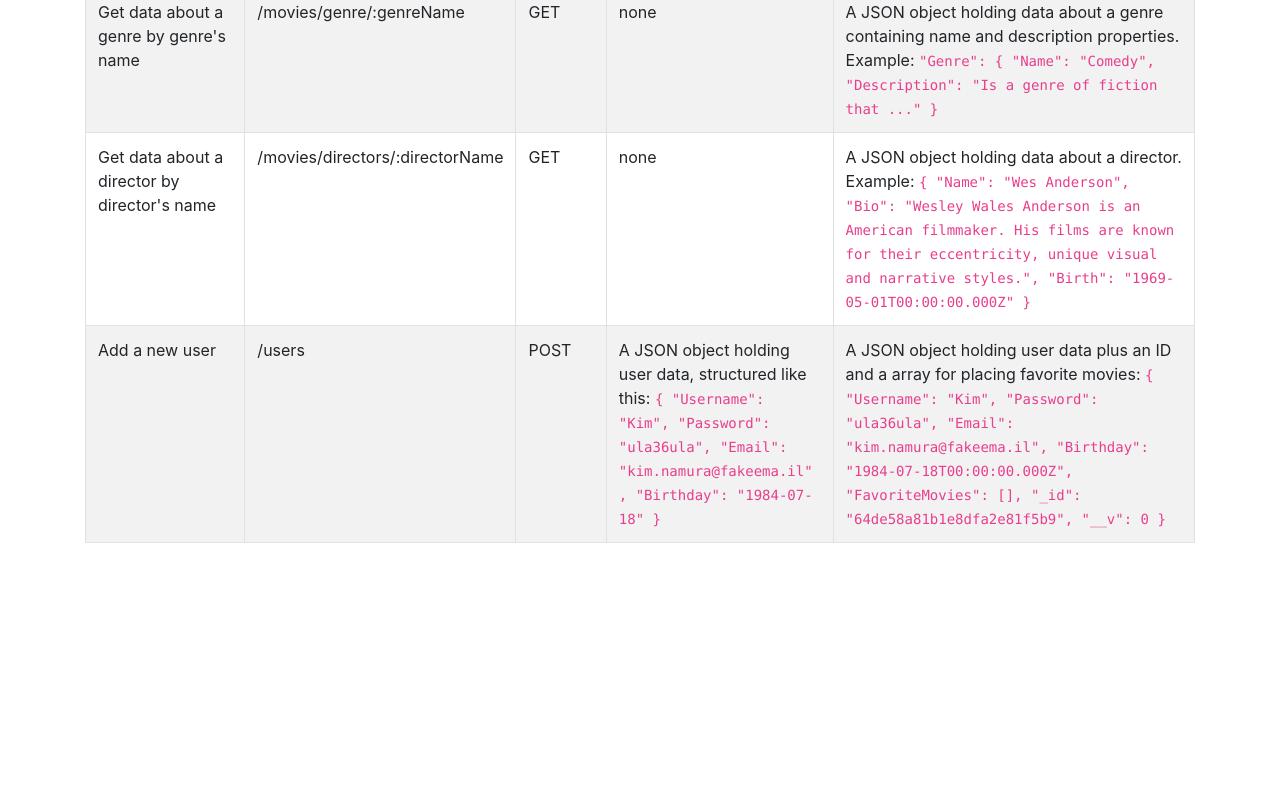
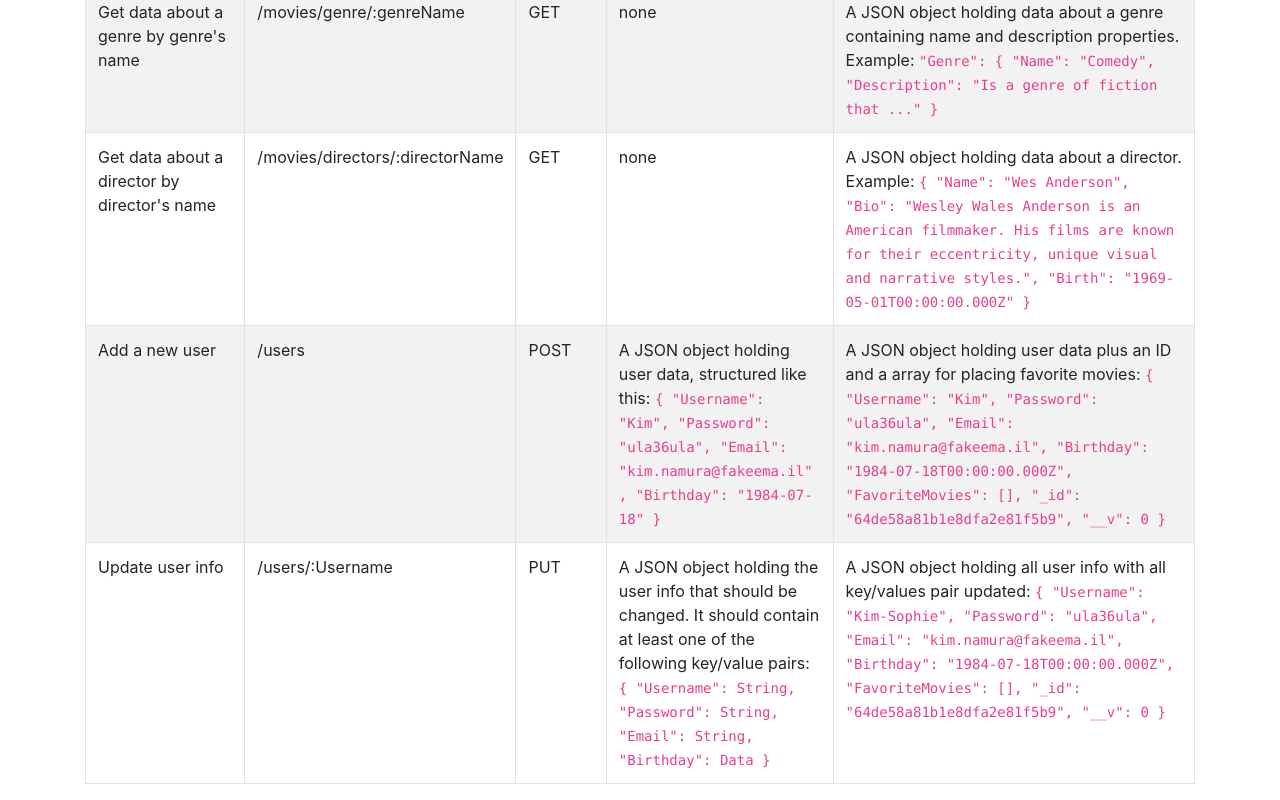
Before and after one commit to lorenaruiz01/movies_api, a website: page public/documentation.html in a window 1280 px wide. Shown: the part 759-1559 px from the top of the page. Before the commit the page ends 1318 px from the top, so only its background shows below. Drawn offline with nearby package versions, Linux system fonts and the light colour scheme.

Commit message:
endpoint: PUT update user info

```diff
--- a/public/documentation.html
+++ b/public/documentation.html
@@ -128,7 +128,34 @@
 					</code>
 					</td>
 				</tr>
-
+				<tr>
+					<td>Update user info</td>
+					<td>/users/:Username</td>
+					<td>PUT</td>
+					<td>A JSON object holding the user info that should be changed. It should contain at least one of the following key/value pairs:
+						<code>
+						{
+							"Username": String,
+							"Password": String,
+							"Email": String,
+							"Birthday": Data
+						}
+					</code>
+					</td>
+					<td>A JSON object holding all user info with all key/values pair updated:
+						<code>
+						{
+							"Username": "Kim-Sophie",
+							"Password": "ula36ula",
+							"Email": "kim.namura@fakeema.il",
+							"Birthday": "1984-07-18T00:00:00.000Z",
+							"FavoriteMovies": [],
+							"_id": "64de58a81b1e8dfa2e81f5b9",
+							"__v": 0
+					}
+					</code>
+					</td>
+				</tr>
 
 
 
```
